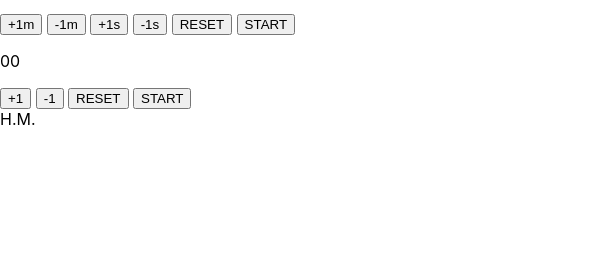
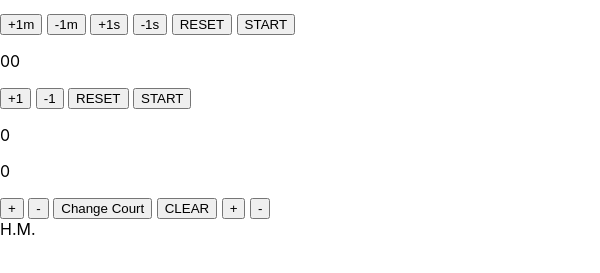
Before and after one commit to hi64m/sports-timer, an Electron app: page index.html in a window 600 px wide. Shown: the part 105-378 px from the top of the page. Drawn offline with Linux system fonts and the light colour scheme.

Commit message:
Add Scoreboard

```diff
--- a/index.html
+++ b/index.html
@@ -28,6 +28,16 @@
 					<button type="button" id="btnShotReset" onclick="editShotTime(this)">RESET</button>
 			    	<button type="button" id="btnShotStart" onclick="startShotTimer()">START</button>
 			    </form>
+				<form name="scoreboard" id="scoreboard">
+		    		<p id="scoreA">0</p>
+		    		<p id="scoreB">0</p>
+					<button type="button" id="btnScorePlusA" onclick="editScore(this)">+</button>
+					<button type="button" id="btnScoreMinusA" onclick="editScore(this)">-</button>
+					<button type="button" id="btnScoreChangeCourt" onclick="editScore(this)">Change Court</button>
+					<button type="button" id="btnScoreReset" onClick="editScore(this)">CLEAR</button>
+					<button type="button" id="btnScorePlusB" onclick="editScore(this)">+</button>
+			    	<button type="button" id="btnScoreMinusB" onclick="editScore(this)">-</button>
+			    </form>
 			</section>
 			<footer>H.M.</footer>
 		</div>
--- a/timer.js
+++ b/timer.js
@@ -15,7 +15,10 @@ var shotTimerId;
 var MINUTE = 60 * 1000;
 var SECOND = 1000;
 
-/* globals document,  */
+var scoreA = 0;
+var scoreB = 0;
+
+/* globals document */
 
 function editTime(button) {
   switch (button.getAttribute('id')) {
@@ -61,6 +64,39 @@ function editShotTime(button) {
       break;
   }
   drawShotClock();
+}
+
+function editScore(button) {
+  switch (button.getAttribute('id')) {
+    case 'btnScorePlusA':
+      scoreA++;
+      break;
+    case 'btnScoreMinusA':
+      if (scoreA > 0) {
+        scoreA--;
+      }
+      break;
+    case 'btnScorePlusB':
+      scoreB++;
+      break;
+    case 'btnScoreMinusB':
+      if (scoreB > 0) {
+        scoreB--;
+      }
+      break;
+    case 'btnScoreChangeCourt':
+      var tmpScoreA = scoreA;
+      scoreA = scoreB;
+      scoreB = tmpScoreA;
+      break;
+    case 'btnScoreReset':
+      scoreA = 0;
+      scoreB = 0;
+      break;
+    default:
+      break;
+  }
+  drawScore();
 }
 
 function startTimer() {
@@ -131,6 +167,11 @@ function drawShotTime(displayTime) {
   document.getElementById('shotTime').innerHTML = ('0' + sec).slice(-2);
 }
 
+function drawScore() {
+  document.getElementById('scoreA').innerHTML = scoreA;
+  document.getElementById('scoreB').innerHTML = scoreB;
+}
+
 function updateRemainingTime() {
   var now = new Date().getTime();
   remainingTime -= (now - startTime);
```
